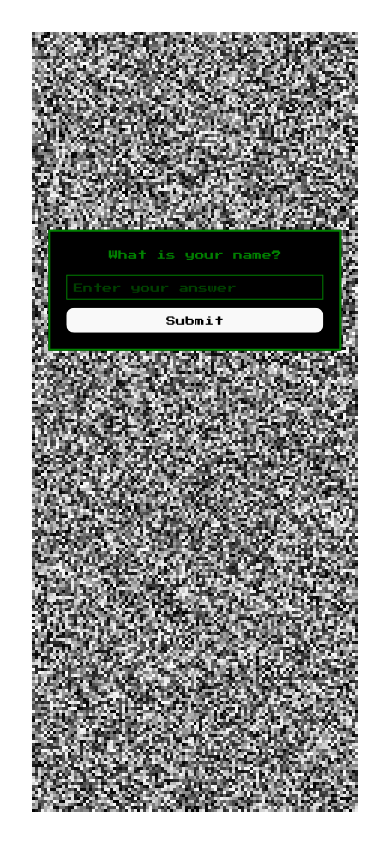
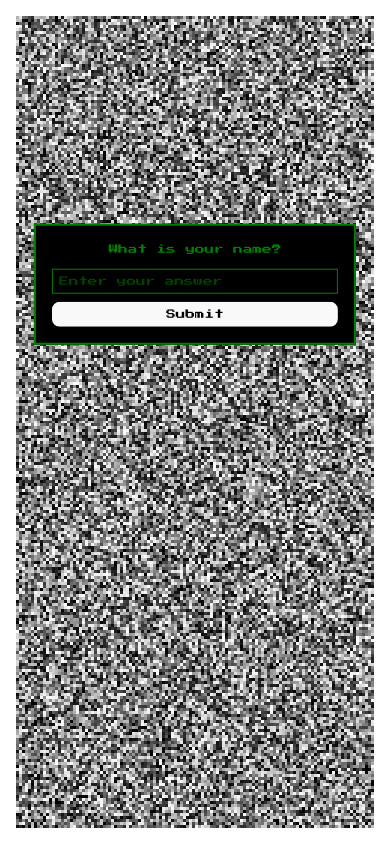
Before and after one commit to Code-Conjurer/halloween-party-game, a React (Vite) app: page / in a window 390 px wide. Built offline with nearby package versions, Linux system fonts and the light colour scheme.

Commit message:
fixed sizing/scrolling on mobile

```diff
--- a/src/index.css
+++ b/src/index.css
@@ -23,8 +23,10 @@ a:hover {
 
 body {
   margin: 0;
+  padding: 0;
   min-width: 320px;
   min-height: 100vh;
+  overflow: hidden;
 }
 
 #root {
@@ -32,6 +34,13 @@ body {
   height: 100vh;
   padding: 2rem;
   box-sizing: border-box;
+  overflow: hidden;
+}
+
+@media (max-width: 768px) {
+  #root {
+    padding: 1rem;
+  }
 }
 
 h1 {
```
